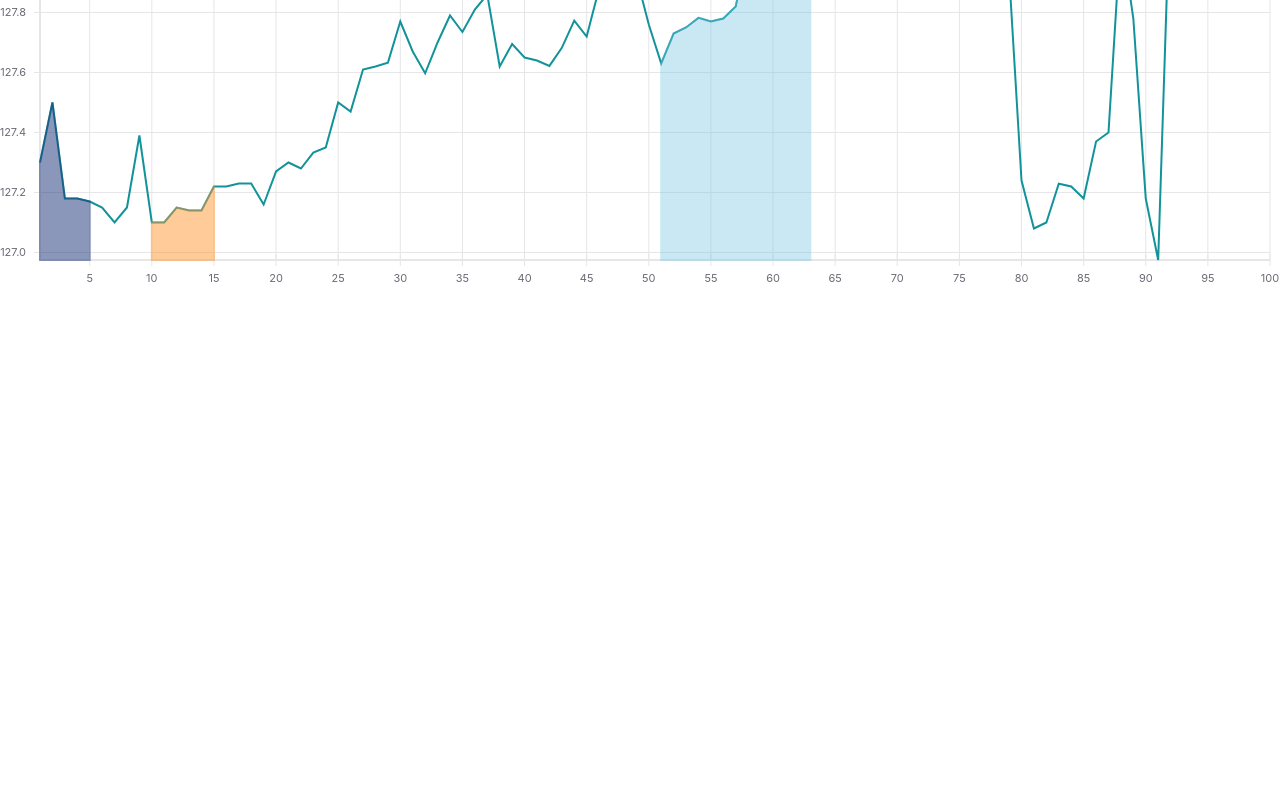
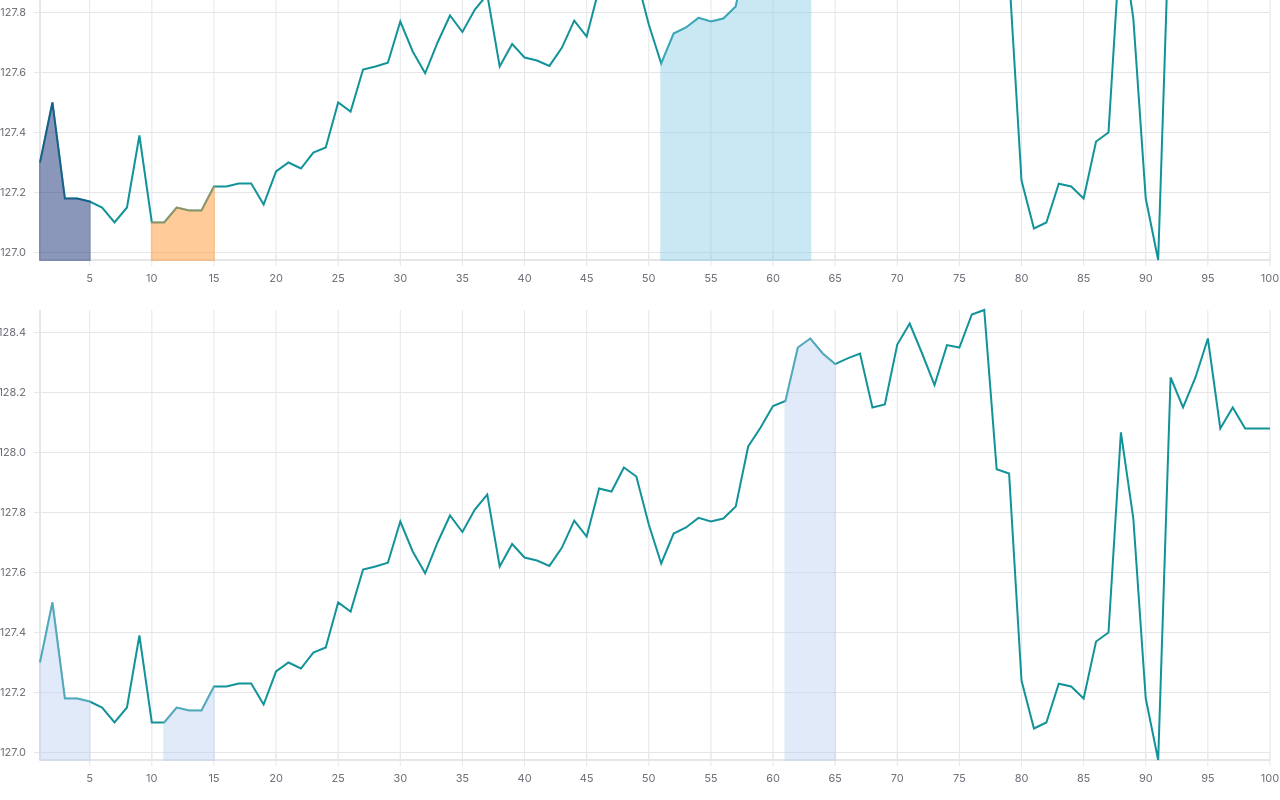
Before and after one commit to arms1997/React-Viz-Graphs, a React (Create React App) app: page / in a window 1280 px wide. Shown: the part 200-1000 px from the top of the page. Before the commit the page ends 800 px from the top, so only its background shows below. Built offline with nearby package versions, Linux system fonts and the light colour scheme.

Commit message:
react router implementation

```diff
--- a/src/App.js
+++ b/src/App.js
@@ -1,4 +1,6 @@
 import "./App.css";
+
+import { BrowserRouter as Router, Switch, Route, Link } from "react-router-dom";
 
 //Graph Import
 import Graph from "./components/Graph";
@@ -6,7 +8,20 @@ import Graph from "./components/Graph";
 function App() {
   return (
     <div className="App">
-      <Graph lineWithBubble />
+      <Router>
+        <Switch>
+          <Route path="/lineWithBubble">
+            <Graph lineWithBubble />
+          </Route>
+          <Route path="/lineWithDynamicBubble">
+            <Graph lineWithDynamicBubble />
+          </Route>
+          <Route path="/">
+            <Graph lineWithBubble />
+            <Graph lineWithDynamicBubble />
+          </Route>
+        </Switch>
+      </Router>
     </div>
   );
 }
```
